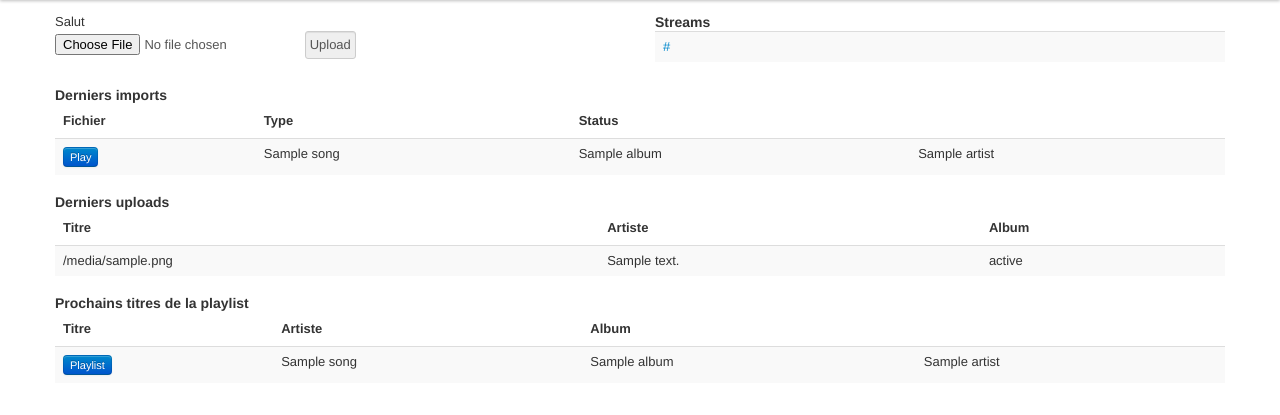
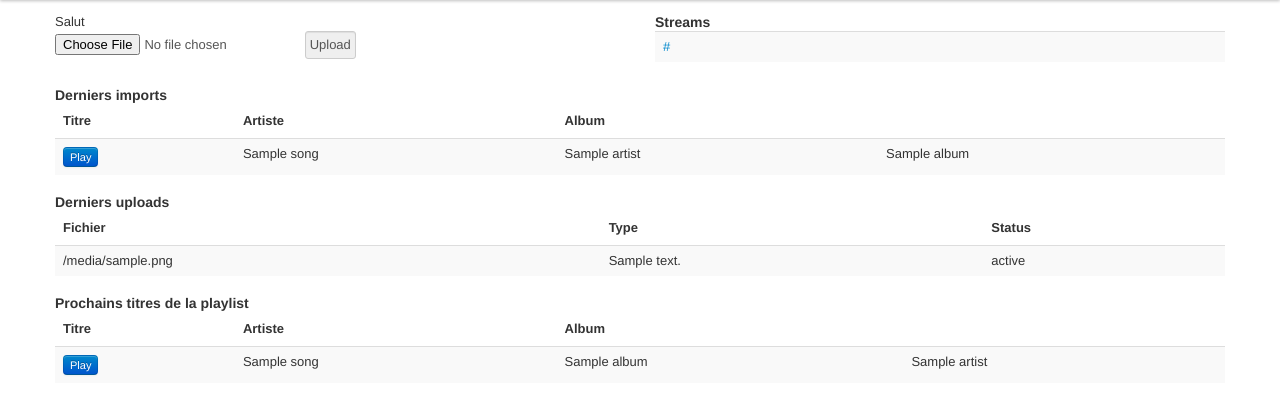
Before and after one commit to rodo/calorine, a Django app: template calorine/calorine/caro/templates/profile.html in a window 1280 px wide. Shown: the part 67-482 px from the top of the page. Run offline with Django 3.2, Linux system fonts and the light colour scheme; the template is opened without the code that fills it: most values are stand-ins (such as "Sample title", 1, 10 or a date in 2020); some libraries are stand-ins or nearby versions.

Commit message:
Fix error in names

```diff
--- a/calorine/calorine/caro/templates/profile.html
+++ b/calorine/calorine/caro/templates/profile.html
@@ -47,9 +47,9 @@
       <table class="table table-striped">
 	<thead>
 	  <tr>
-	    <th>Fichier</th>
-	    <th>Type</th>
-	    <th>Status</th>
+	    <th>Titre</th>
+	    <th>Artiste</th>
+	    <th>Album</th>
 	  </tr>
 	</thead>
 	<tbody>
@@ -63,8 +63,8 @@
 	      {% endif %}
 	    </td>
 	    <td>{{song.title}}</td>
+	    <td>{{song.artist}}</td>
 	    <td>{{song.album}}</td>
-	    <td>{{song.artist}}</td>
 	  </tr>
 	  {% endfor %}
 	</tbody>
@@ -75,9 +75,9 @@
       <table class="table table-striped">
 	<thead>
 	  <tr>
-	    <th>Titre</th>
-	    <th>Artiste</th>
-	    <th>Album</th>
+	    <th>Fichier</th>
+	    <th>Type</th>
+	    <th>Status</th>
 	  </tr>
 	</thead>
 	<tbody>
@@ -106,9 +106,9 @@
 	  <tr>
 	    <td>
 	      {% if song.song.vote %}
-	      <a class="btn btn-mini disabled btn_{{song.song.id}}" href="#">Playlist</a>
+	      <a class="btn btn-mini disabled btn_{{song.song.id}}" href="#">Play</a>
 	      {% else %}
-	      <a class="btn btn-mini btn-primary btn_{{song.song.id}}" href="#" onclick="add_to_playlist({{song.song.id}})">Playlist</a>
+	      <a class="btn btn-mini btn-primary btn_{{song.song.id}}" href="#" onclick="add_to_playlist({{song.song.id}})">Play</a>
 	      {% endif %}
 	    </td>
 	    <td>{{song.song.title}}</td>
```
